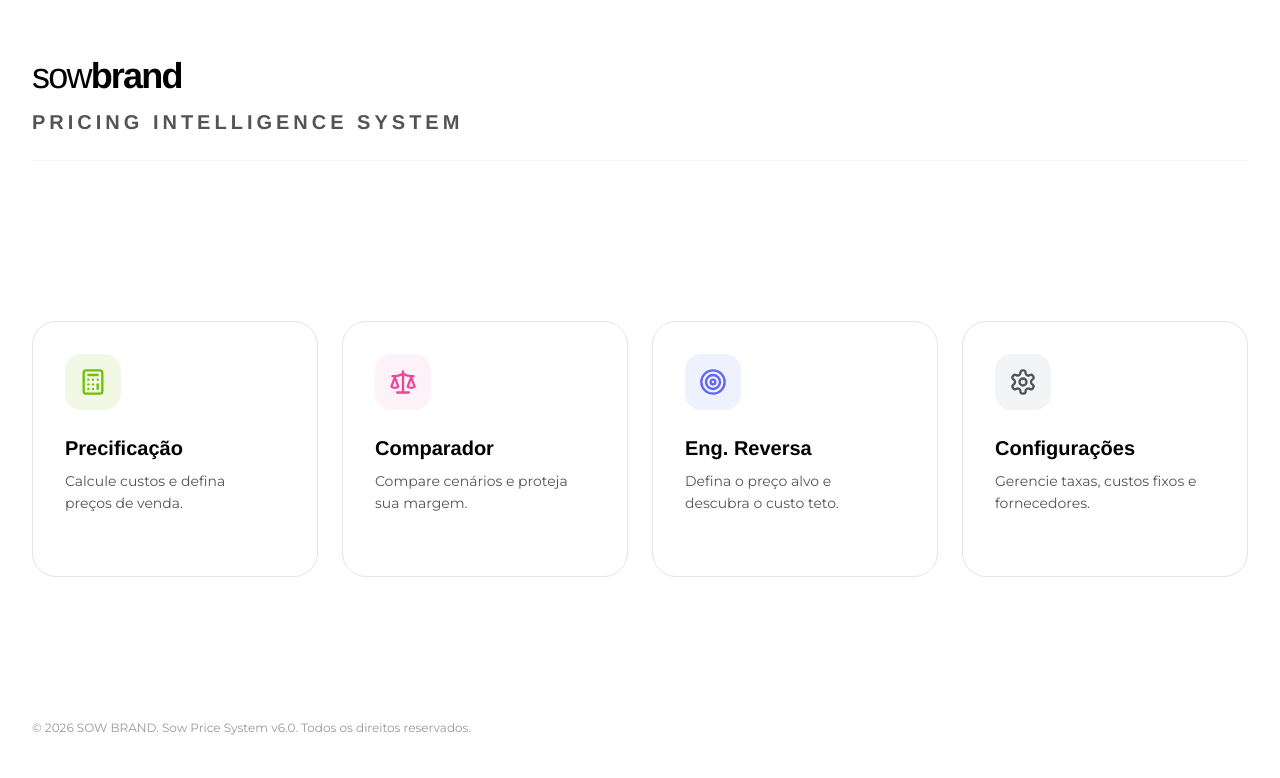
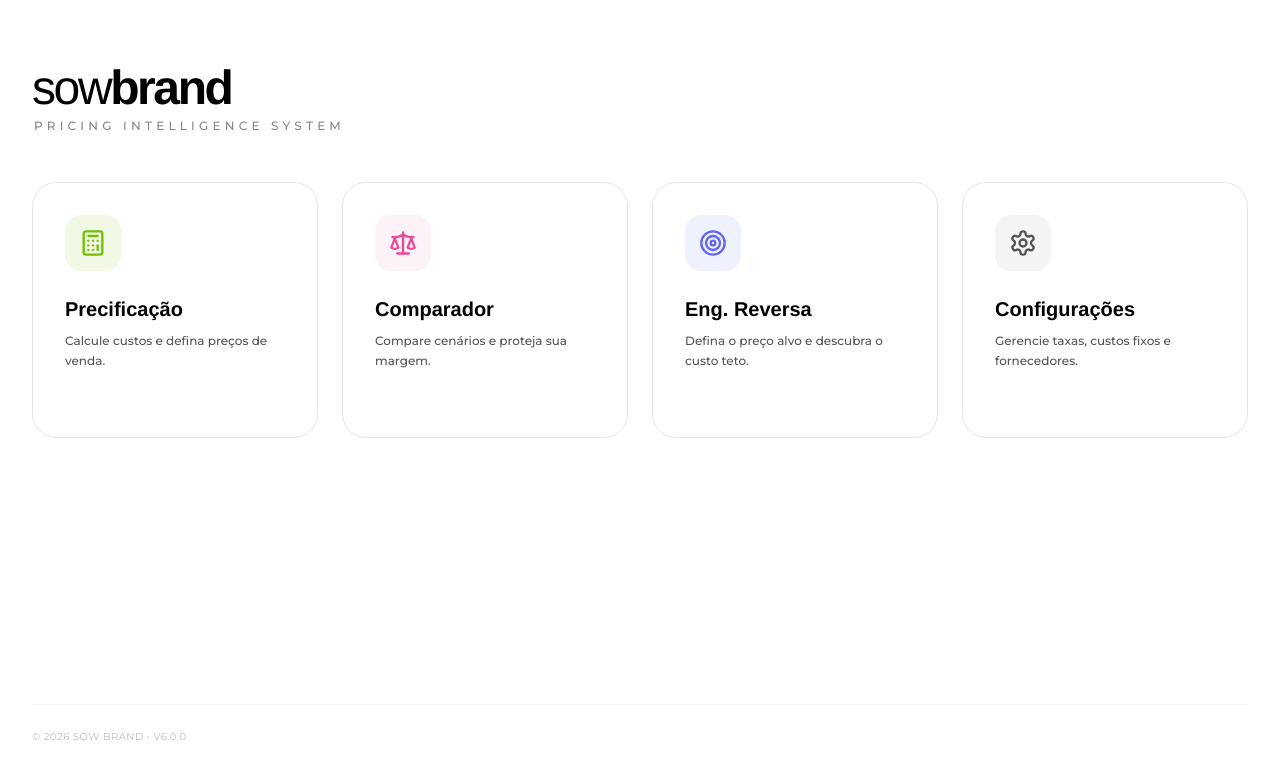
Before and after one commit to sowbrand/sow-price-architect-V2, a React (Vite) app: page / in a window 1280 px wide. Shown: the top 778 px of the page. Built offline with nearby package versions, Linux system fonts and the light colour scheme.

Commit message:
nome-menor

```diff
--- a/views/Dashboard.tsx
+++ b/views/Dashboard.tsx
@@ -16,21 +16,23 @@ export const Dashboard: React.FC<DashboardProps> = ({ setMode }) => {
 
   return (
     <div className="flex flex-col h-full max-w-[1600px] mx-auto font-sans">
-      {/* CABEÇALHO DISCRETO E ATRATIVO (Estilo Referência) */}
-      <div className="w-full py-6 mb-12 flex flex-col items-start border-b border-sow-border/40">
-        {/* Logo mais discreto alinhado à esquerda */}
-        <h1 className="text-3xl lg:text-4xl tracking-tighter leading-none select-none mb-3">
-            <span className="font-helvetica font-light text-sow-black">sow</span>
-            <span className="font-helvetica font-bold text-sow-black">brand</span>
+
+      {/* CABEÇALHO IDÊNTICO À REFERÊNCIA */}
+      <div className="w-full pt-8 pb-12 flex flex-col items-start">
+        {/* 1. Logo Principal */}
+        <h1 className="text-4xl lg:text-5xl tracking-tighter leading-none select-none text-sow-black">
+            <span className="font-helvetica font-light">sow</span>
+            <span className="font-helvetica font-bold">brand</span>
         </h1>
-        {/* Nome do Sistema em Inglês - Tipografia Profissional */}
-        <h2 className="font-helvetica font-bold text-lg md:text-xl text-sow-grey uppercase tracking-[0.2em]">
+
+        {/* 2. Subtítulo Pequeno e Espaçado (Estilo High-End) */}
+        <p className="font-montserrat font-medium text-[10px] lg:text-xs text-sow-grey/70 uppercase tracking-[0.35em] mt-1.5 ml-0.5">
           Pricing Intelligence System
-        </h2>
+        </p>
       </div>
 
-      {/* CONTEÚDO PRINCIPAL - CARDS CENTRADOS */}
-      <div className="flex-1 flex items-center">
+      {/* GRID DE BOTÕES */}
+      <div className="flex-1">
         <div className="grid grid-cols-1 md:grid-cols-2 lg:grid-cols-4 gap-6 w-full">
             {buttons.map((btn) => {
               const Icon = btn.icon;
@@ -40,28 +42,30 @@ export const Dashboard: React.FC<DashboardProps> = ({ setMode }) => {
                   onClick={() => setMode(btn.mode)}
                   className="bg-white border border-sow-border p-8 rounded-3xl transition-all duration-300 group hover:border-sow-green hover:shadow-soft hover:-translate-y-1 flex flex-col items-start text-left h-64 relative overflow-hidden"
                 >
-                    {/* Ícone com fundo colorido */}
-                    <div className={`w-14 h-14 ${btn.colorBg} rounded-2xl flex items-center justify-center mb-6 transition-colors group-hover:scale-110 duration-300`}>
+                    {/* Ícone */}
+                    <div className={`w-14 h-14 ${btn.colorBg} rounded-2xl flex items-center justify-center mb-6 transition-transform group-hover:scale-110 duration-300`}>
                       <Icon className={`w-7 h-7 ${btn.colorIcon}`} />
                     </div>
 
-                    {/* Título e Descrição */}
+                    {/* Texto */}
                     <div>
                       <h3 className="text-xl font-helvetica font-bold text-sow-black mb-2">{btn.label}</h3>
-                      <p className="text-sm text-sow-grey font-montserrat leading-relaxed pr-4">{btn.description}</p>
+                      <p className="text-xs text-sow-grey font-montserrat leading-relaxed pr-4 font-medium">{btn.description}</p>
                     </div>
 
-                    {/* Detalhe visual de hover (Barra inferior) */}
-                    <div className={`absolute bottom-0 left-0 h-1.5 w-0 bg-sow-green transition-all duration-500 group-hover:w-full opacity-80`}></div>
+                    {/* Barra de Hover */}
+                    <div className={`absolute bottom-0 left-0 h-1.5 w-0 bg-sow-green transition-all duration-500 group-hover:w-full`}></div>
                 </button>
               );
             })}
         </div>
       </div>
 
-      {/* Rodapé discreto */}
-      <div className="py-8 mt-auto text-left text-xs text-sow-grey/60 font-montserrat">
-        © 2026 SOW BRAND. Sow Price System v6.0. Todos os direitos reservados.
+      {/* Rodapé Minimalista */}
+      <div className="py-6 mt-auto text-left border-t border-sow-border/30">
+        <p className="text-[10px] text-sow-grey/40 font-montserrat uppercase tracking-wider">
+          © 2026 Sow Brand &bull; v6.0.0
+        </p>
       </div>
     </div>
   );
```
